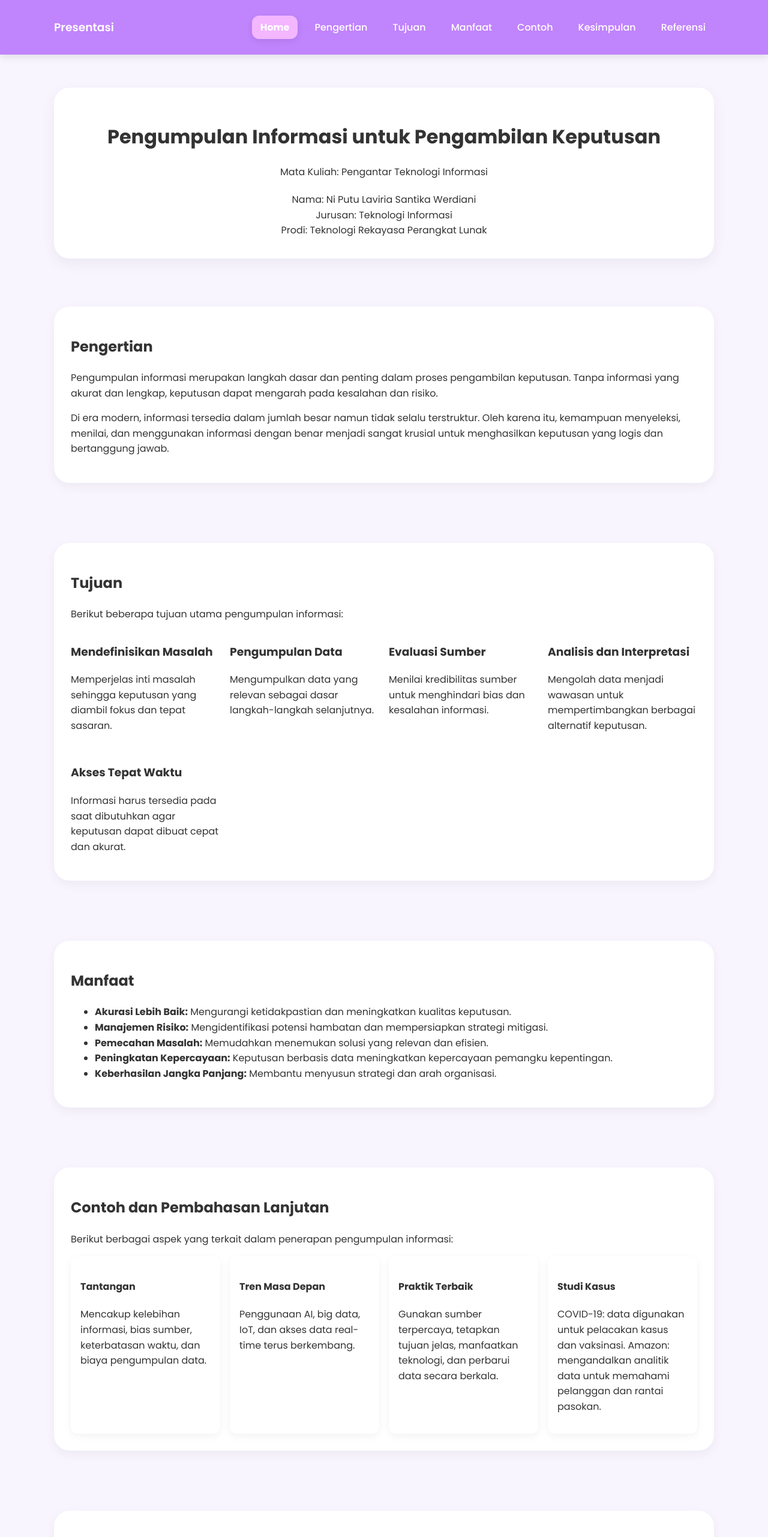
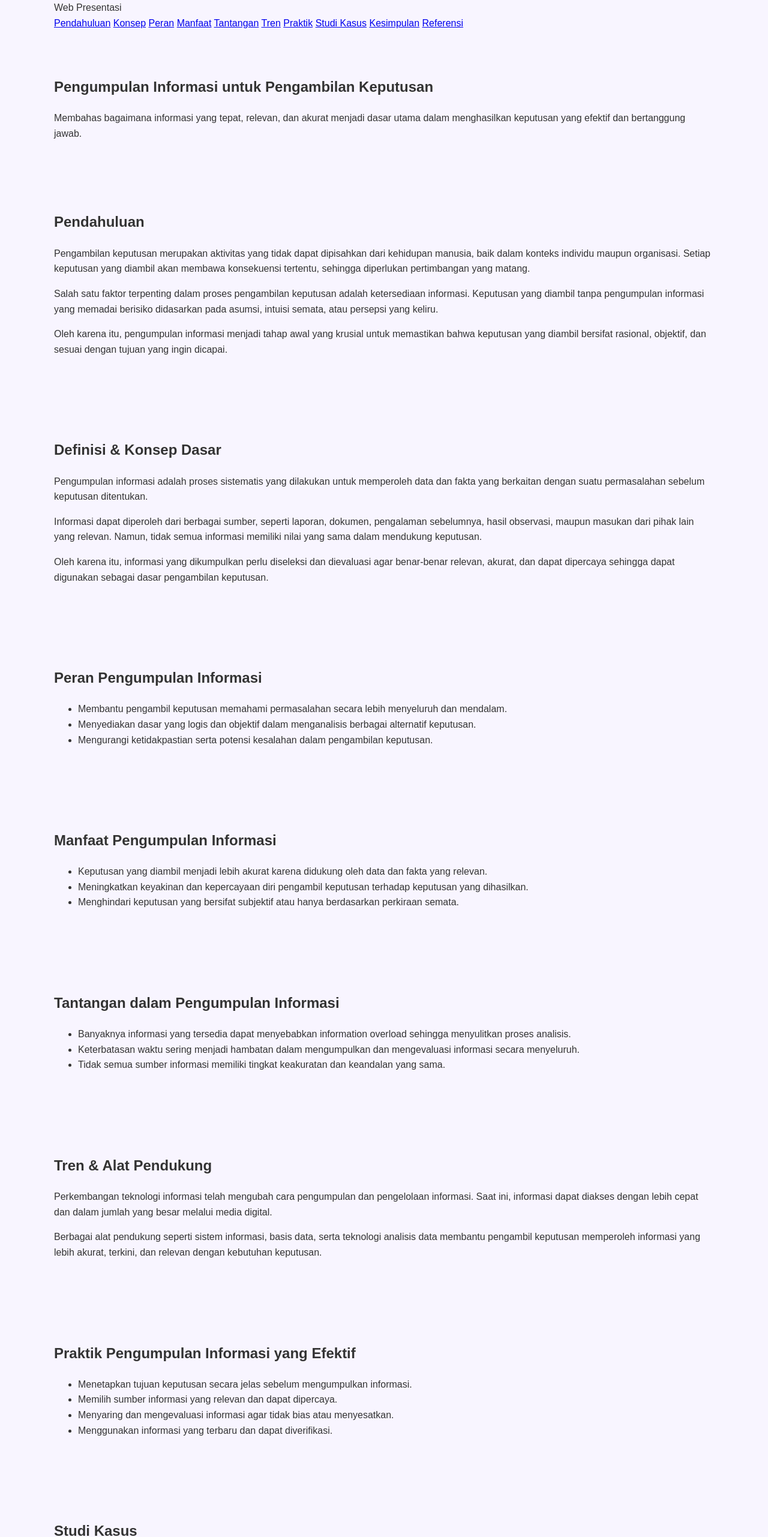
Before and after one commit to Laviria-ti/my-portfolio, a plain HTML site: page PTIproject/index.html in a window 1280 px wide. Shown: the top 2562 px of the page at 60% size. Drawn offline with Linux system fonts and the light colour scheme.

Commit message:
update isi file

```diff
--- a/PTIproject/index.html
+++ b/PTIproject/index.html
@@ -3,280 +3,236 @@
 <head>
     <meta charset="UTF-8">
     <meta name="viewport" content="width=device-width, initial-scale=1.0">
-  <title>Presentasi – Pengumpulan Informasi untuk Pengambilan Keputusan</title>
+    <title>Pengumpulan Informasi untuk Pengambilan Keputusan</title>
     <link rel="stylesheet" href="style.css">
-  <link rel="preconnect" href="https://fonts.googleapis.com">
-  <link rel="preconnect" href="https://fonts.gstatic.com" crossorigin>
-  <link href="https://fonts.googleapis.com/css2?family=Poppins:wght@300;400;500;600;700&display=swap" rel="stylesheet">
 </head>
-
 <body>
 
-<!-- ===================== NAVIGATION ===================== -->
-<nav class="nav">
-  <div class="container nav-inner">
-    <h3 style="color:white; font-weight:600;">Presentasi</h3>
-    <ul class="nav-links">
-      <li><a href="#home" class="active">Home</a></li>
-      <li><a href="#pengertian">Pengertian</a></li>
-      <li><a href="#tujuan">Tujuan</a></li>
-      <li><a href="#manfaat">Manfaat</a></li>
-      <li><a href="#contoh">Contoh</a></li>
-      <li><a href="#kesimpulan">Kesimpulan</a></li>
-      <li><a href="#referensi">Referensi</a></li>
-    </ul>
-  </div>
+<header class="navbar">
+    <div class="container nav-content">
+        <div class="logo">Web Presentasi</div>
+        <nav>
+            <a href="#pendahuluan">Pendahuluan</a>
+            <a href="#konsep">Konsep</a>
+            <a href="#peran">Peran</a>
+            <a href="#manfaat">Manfaat</a>
+            <a href="#tantangan">Tantangan</a>
+            <a href="#tren">Tren</a>
+            <a href="#praktik">Praktik</a>
+            <a href="#studi-kasus">Studi Kasus</a>
+            <a href="#kesimpulan">Kesimpulan</a>
+            <a href="#referensi">Referensi</a>
         </nav>
-
-
-
-<!-- ===================== HOME ===================== -->
-<header id="home" class="hero reveal">
-  <div class="container">
-
-    <div class="hero-card">
-      <h1>Pengumpulan Informasi untuk Pengambilan Keputusan</h1>
-      <p class="lead">Mata Kuliah: Pengantar Teknologi Informasi</p>
-
-      <div class="meta">
-        <div>Nama: Ni Putu Laviria Santika Werdiani</div>
-        <div>Jurusan: Teknologi Informasi</div>
-        <div>Prodi: Teknologi Rekayasa Perangkat Lunak</div>
-      </div>
-    </div>
-
     </div>
 </header>
 
-
-
-
-
-<!-- ===================== PENGERTIAN ===================== -->
-<section id="pengertian" class="section bg-soft reveal">
+<section class="hero">
     <div class="container">
-    <div class="section-card">
-
-      <h2>Pengertian</h2>
+        <h1>Pengumpulan Informasi untuk Pengambilan Keputusan</h1>
         <p>
-        Pengumpulan informasi merupakan langkah dasar dan penting dalam proses pengambilan keputusan.
-        Tanpa informasi yang akurat dan lengkap, keputusan dapat mengarah pada kesalahan dan risiko.
+            Membahas bagaimana informasi yang tepat, relevan, dan akurat
+            menjadi dasar utama dalam menghasilkan keputusan yang efektif
+            dan bertanggung jawab.
         </p>
-
-      <p>
-        Di era modern, informasi tersedia dalam jumlah besar namun tidak selalu terstruktur. Oleh karena itu,
-        kemampuan menyeleksi, menilai, dan menggunakan informasi dengan benar menjadi sangat krusial
-        untuk menghasilkan keputusan yang logis dan bertanggung jawab.
-      </p>
-
-    </div>
     </div>
 </section>
 
-
-
-
-
-<!-- ===================== TUJUAN ===================== -->
-<section id="tujuan" class="section reveal">
+<section id="pendahuluan" class="section">
     <div class="container">
-    <div class="section-card">
-      <h2>Tujuan</h2>
-      <p>Berikut beberapa tujuan utama pengumpulan informasi:</p>
-
-      <div class="subgrid">
-
-        <div class="sub">
-          <h3>Mendefinisikan Masalah</h3>
-          <p>Memperjelas inti masalah sehingga keputusan yang diambil fokus dan tepat sasaran.</p>
-        </div>
-
-        <div class="sub">
-          <h3>Pengumpulan Data</h3>
-          <p>Mengumpulkan data yang relevan sebagai dasar langkah-langkah selanjutnya.</p>
-        </div>
-
-        <div class="sub">
-          <h3>Evaluasi Sumber</h3>
-          <p>Menilai kredibilitas sumber untuk menghindari bias dan kesalahan informasi.</p>
-        </div>
-
-        <div class="sub">
-          <h3>Analisis dan Interpretasi</h3>
-          <p>Mengolah data menjadi wawasan untuk mempertimbangkan berbagai alternatif keputusan.</p>
-        </div>
-
-        <div class="sub">
-          <h3>Akses Tepat Waktu</h3>
-          <p>Informasi harus tersedia pada saat dibutuhkan agar keputusan dapat dibuat cepat dan akurat.</p>
-        </div>
-
-      </div>
-
-    </div>
+        <h2>Pendahuluan</h2>
+        <p>
+            Pengambilan keputusan merupakan aktivitas yang tidak dapat
+            dipisahkan dari kehidupan manusia, baik dalam konteks individu
+            maupun organisasi. Setiap keputusan yang diambil akan membawa
+            konsekuensi tertentu, sehingga diperlukan pertimbangan yang matang.
+        </p>
+        <p>
+            Salah satu faktor terpenting dalam proses pengambilan keputusan
+            adalah ketersediaan informasi. Keputusan yang diambil tanpa
+            pengumpulan informasi yang memadai berisiko didasarkan pada
+            asumsi, intuisi semata, atau persepsi yang keliru.
+        </p>
+        <p>
+            Oleh karena itu, pengumpulan informasi menjadi tahap awal yang
+            krusial untuk memastikan bahwa keputusan yang diambil bersifat
+            rasional, objektif, dan sesuai dengan tujuan yang ingin dicapai.
+        </p>
     </div>
 </section>
 
-
-
-
-
-<!-- ===================== MANFAAT ===================== -->
-<section id="manfaat" class="section bg-soft reveal">
+<section id="konsep" class="section alt">
     <div class="container">
-    <div class="section-card">
-
-      <h2>Manfaat</h2>
-      <ul class="benefits">
-        <li><strong>Akurasi Lebih Baik:</strong> Mengurangi ketidakpastian dan meningkatkan kualitas keputusan.</li>
-        <li><strong>Manajemen Risiko:</strong> Mengidentifikasi potensi hambatan dan mempersiapkan strategi mitigasi.</li>
-        <li><strong>Pemecahan Masalah:</strong> Memudahkan menemukan solusi yang relevan dan efisien.</li>
-        <li><strong>Peningkatan Kepercayaan:</strong> Keputusan berbasis data meningkatkan kepercayaan pemangku kepentingan.</li>
-        <li><strong>Keberhasilan Jangka Panjang:</strong> Membantu menyusun strategi dan arah organisasi.</li>
-      </ul>
-
-    </div>
+        <h2>Definisi & Konsep Dasar</h2>
+        <p>
+            Pengumpulan informasi adalah proses sistematis yang dilakukan
+            untuk memperoleh data dan fakta yang berkaitan dengan suatu
+            permasalahan sebelum keputusan ditentukan.
+        </p>
+        <p>
+            Informasi dapat diperoleh dari berbagai sumber, seperti laporan,
+            dokumen, pengalaman sebelumnya, hasil observasi, maupun masukan
+            dari pihak lain yang relevan. Namun, tidak semua informasi memiliki
+            nilai yang sama dalam mendukung keputusan.
+        </p>
+        <p>
+            Oleh karena itu, informasi yang dikumpulkan perlu diseleksi dan
+            dievaluasi agar benar-benar relevan, akurat, dan dapat dipercaya
+            sehingga dapat digunakan sebagai dasar pengambilan keputusan.
+        </p>
     </div>
 </section>
 
-
-
-
-
-<!-- ===================== CONTOH ===================== -->
-<section id="contoh" class="section reveal">
+<section id="peran" class="section">
     <div class="container">
-    <div class="section-card">
-
-      <h2>Contoh dan Pembahasan Lanjutan</h2>
-      <p>Berikut berbagai aspek yang terkait dalam penerapan pengumpulan informasi:</p>
-
-      <div class="grid-2">
-
-        <div class="card-sm">
-          <h4>Tantangan</h4>
-          <p>Mencakup kelebihan informasi, bias sumber, keterbatasan waktu, dan biaya pengumpulan data.</p>
-        </div>
-
-        <div class="card-sm">
-          <h4>Tren Masa Depan</h4>
-          <p>Penggunaan AI, big data, IoT, dan akses data real-time terus berkembang.</p>
-        </div>
-
-        <div class="card-sm">
-          <h4>Praktik Terbaik</h4>
-          <p>Gunakan sumber terpercaya, tetapkan tujuan jelas, manfaatkan teknologi, dan perbarui data secara berkala.</p>
-        </div>
-
-        <div class="card-sm">
-          <h4>Studi Kasus</h4>
-          <p>
-            COVID-19: data digunakan untuk pelacakan kasus dan vaksinasi.
-            Amazon: mengandalkan analitik data untuk memahami pelanggan dan rantai pasokan.
-          </p>
-        </div>
-
-      </div>
-
-    </div>
+        <h2>Peran Pengumpulan Informasi</h2>
+        <ul>
+            <li>
+                Membantu pengambil keputusan memahami permasalahan secara
+                lebih menyeluruh dan mendalam.
+            </li>
+            <li>
+                Menyediakan dasar yang logis dan objektif dalam menganalisis
+                berbagai alternatif keputusan.
+            </li>
+            <li>
+                Mengurangi ketidakpastian serta potensi kesalahan dalam
+                pengambilan keputusan.
+            </li>
+        </ul>
     </div>
 </section>
 
-
-
-
-
-<!-- ===================== KESIMPULAN ===================== -->
-<section id="kesimpulan" class="section bg-soft reveal">
+<section id="manfaat" class="section alt">
     <div class="container">
-    <div class="section-card">
-
-      <h2>Kesimpulan</h2>
-      <p>
-        Pengumpulan informasi merupakan fondasi penting dalam pengambilan keputusan. Dengan informasi yang
-        akurat, relevan, dan tepat waktu, keputusan dapat dibuat secara lebih rasional dan efektif.
-      </p>
-
-      <a href="#home" class="btn-top">Kembali ke Atas</a>
-
-    </div>
+        <h2>Manfaat Pengumpulan Informasi</h2>
+        <ul>
+            <li>
+                Keputusan yang diambil menjadi lebih akurat karena didukung
+                oleh data dan fakta yang relevan.
+            </li>
+            <li>
+                Meningkatkan keyakinan dan kepercayaan diri pengambil keputusan
+                terhadap keputusan yang dihasilkan.
+            </li>
+            <li>
+                Menghindari keputusan yang bersifat subjektif atau hanya
+                berdasarkan perkiraan semata.
+            </li>
+        </ul>
     </div>
 </section>
 
+<section id="tantangan" class="section">
+    <div class="container">
+        <h2>Tantangan dalam Pengumpulan Informasi</h2>
+        <ul>
+            <li>
+                Banyaknya informasi yang tersedia dapat menyebabkan
+                information overload sehingga menyulitkan proses analisis.
+            </li>
+            <li>
+                Keterbatasan waktu sering menjadi hambatan dalam mengumpulkan
+                dan mengevaluasi informasi secara menyeluruh.
+            </li>
+            <li>
+                Tidak semua sumber informasi memiliki tingkat keakuratan
+                dan keandalan yang sama.
+            </li>
+        </ul>
+    </div>
+</section>
 
+<section id="tren" class="section alt">
+    <div class="container">
+        <h2>Tren & Alat Pendukung</h2>
+        <p>
+            Perkembangan teknologi informasi telah mengubah cara pengumpulan
+            dan pengelolaan informasi. Saat ini, informasi dapat diakses
+            dengan lebih cepat dan dalam jumlah yang besar melalui media digital.
+        </p>
+        <p>
+            Berbagai alat pendukung seperti sistem informasi, basis data,
+            serta teknologi analisis data membantu pengambil keputusan
+            memperoleh informasi yang lebih akurat, terkini, dan relevan
+            dengan kebutuhan keputusan.
+        </p>
+    </div>
+</section>
 
+<section id="praktik" class="section">
+    <div class="container">
+        <h2>Praktik Pengumpulan Informasi yang Efektif</h2>
+        <ul>
+            <li>
+                Menetapkan tujuan keputusan secara jelas sebelum
+                mengumpulkan informasi.
+            </li>
+            <li>
+                Memilih sumber informasi yang relevan dan dapat dipercaya.
+            </li>
+            <li>
+                Menyaring dan mengevaluasi informasi agar tidak bias
+                atau menyesatkan.
+            </li>
+            <li>
+                Menggunakan informasi yang terbaru dan dapat diverifikasi.
+            </li>
+        </ul>
+    </div>
+</section>
 
+<section id="studi-kasus" class="section alt">
+    <div class="container">
+        <h2>Studi Kasus</h2>
+        <p>
+            Dalam sebuah organisasi, pimpinan yang ingin meningkatkan kinerja
+            karyawan tidak langsung mengambil keputusan. Pimpinan tersebut
+            terlebih dahulu mengumpulkan informasi melalui laporan kinerja,
+            survei kepuasan, serta wawancara dengan karyawan.
+        </p>
+        <p>
+            Berdasarkan informasi yang dikumpulkan, pimpinan dapat
+            mengidentifikasi permasalahan utama dan menentukan kebijakan
+            yang lebih tepat, seperti pelatihan atau perbaikan sistem kerja.
+            Keputusan ini menjadi lebih efektif dibandingkan keputusan
+            yang diambil tanpa dasar informasi yang jelas.
+        </p>
+    </div>
+</section>
 
-<!-- ===================== REFERENSI ===================== -->
-<footer id="referensi" class="section reveal">
+<section id="kesimpulan" class="section">
     <div class="container">
-    <div class="section-card">
+        <h2>Kesimpulan</h2>
+        <p>
+            Pengumpulan informasi merupakan fondasi utama dalam proses
+            pengambilan keputusan. Informasi yang akurat, relevan, dan
+            terpercaya membantu pengambil keputusan bertindak secara rasional.
+        </p>
+        <p>
+            Dengan melakukan pengumpulan informasi secara sistematis,
+            keputusan yang dihasilkan akan lebih tepat, bertanggung jawab,
+            dan memberikan dampak positif dalam jangka panjang.
+        </p>
+    </div>
+</section>
 
+<section id="referensi" class="section alt">
+    <div class="container">
         <h2>Referensi</h2>
-      <p>
+        <ul>
+            <li>
                 Aurora Training Advantage.
-        <a href="https://auroratrainingadvantage.com/leadership/importance-of-information-gathering/" target="_blank">
-          https://auroratrainingadvantage.com/leadership/importance-of-information-gathering/
-        </a>
-      </p>
+                <em>Importance of Information Gathering in Decision Making</em>.
+            </li>
+        </ul>
+    </div>
+</section>
 
-    </div>
+<footer class="footer">
+    <div class="container">
+        <p>© 2025 | Web Presentasi Akademik</p>
     </div>
 </footer>
 
-
-
-
-
-<!-- ===================== SCROLLSPY JS ===================== -->
-<script>
-  const sections = document.querySelectorAll("section, header, footer");
-  const navLinks = document.querySelectorAll(".nav-links a");
-
-  window.addEventListener("scroll", () => {
-    let current = "";
-
-    sections.forEach(sec => {
-      const top = sec.offsetTop - 120;
-      const bottom = top + sec.offsetHeight;
-
-      if (pageYOffset >= top && pageYOffset <= bottom) {
-        current = sec.getAttribute("id");
-      }
-    });
-
-    navLinks.forEach(link => {
-      link.classList.remove("active");
-      if (link.getAttribute("href") === "#" + current) {
-        link.classList.add("active");
-      }
-    });
-  });
-</script>
-
-
-<!-- ===================== REVEAL FADE-IN RETRIGGER ===================== -->
-<script>
-  const revealElements = document.querySelectorAll('.reveal');
-
-  function revealOnScroll() {
-    const triggerBottom = window.innerHeight - 100;
-
-    revealElements.forEach(el => {
-      const boxTop = el.getBoundingClientRect().top;
-
-      if (boxTop < triggerBottom) {
-        el.classList.add('show');
-      } else {
-        el.classList.remove('show');
-      }
-    });
-  }
-
-  window.addEventListener('scroll', revealOnScroll);
-  revealOnScroll();
-</script>
-
-
 </body>
 </html>
```
Lines whose indentation alone changed are shown as unchanged.
